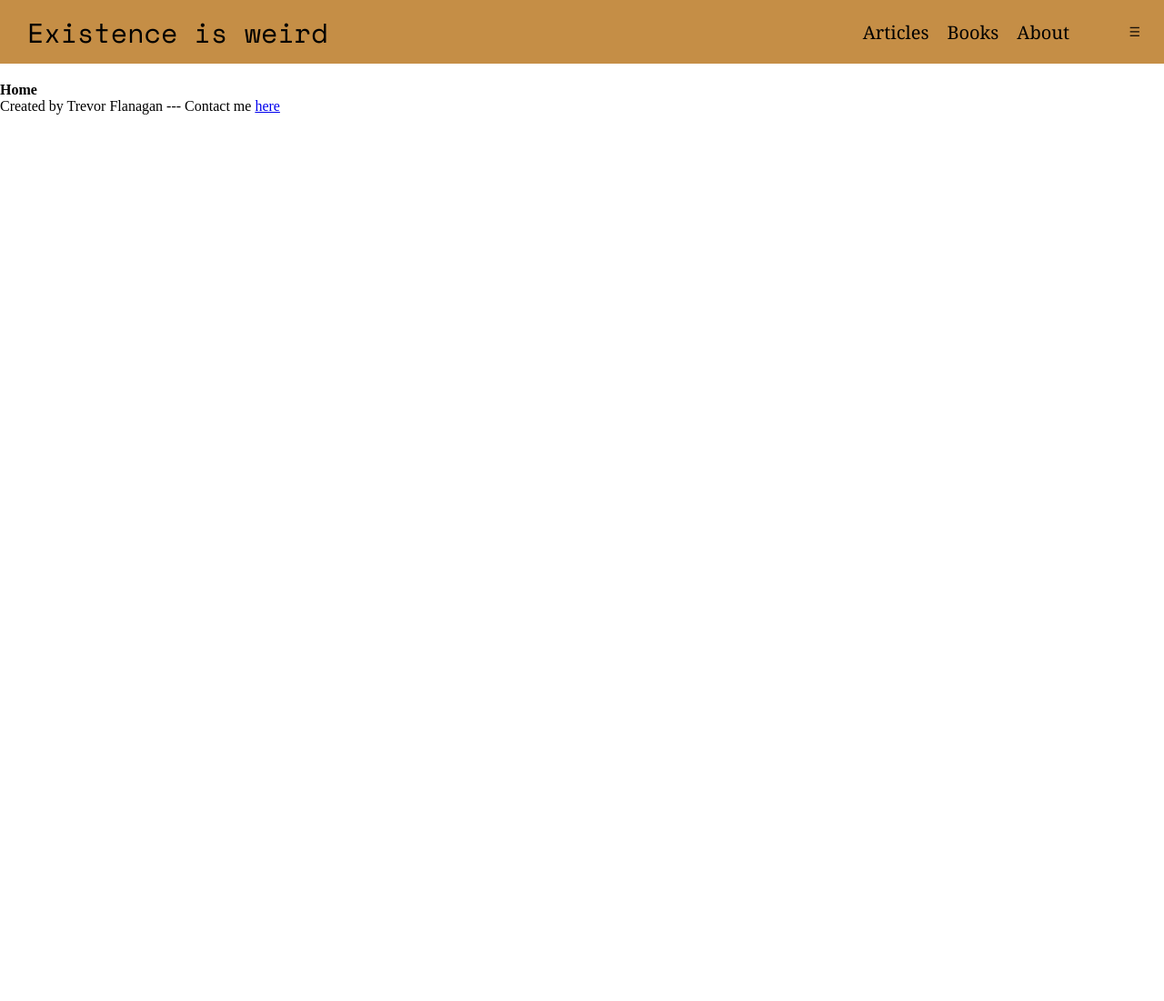
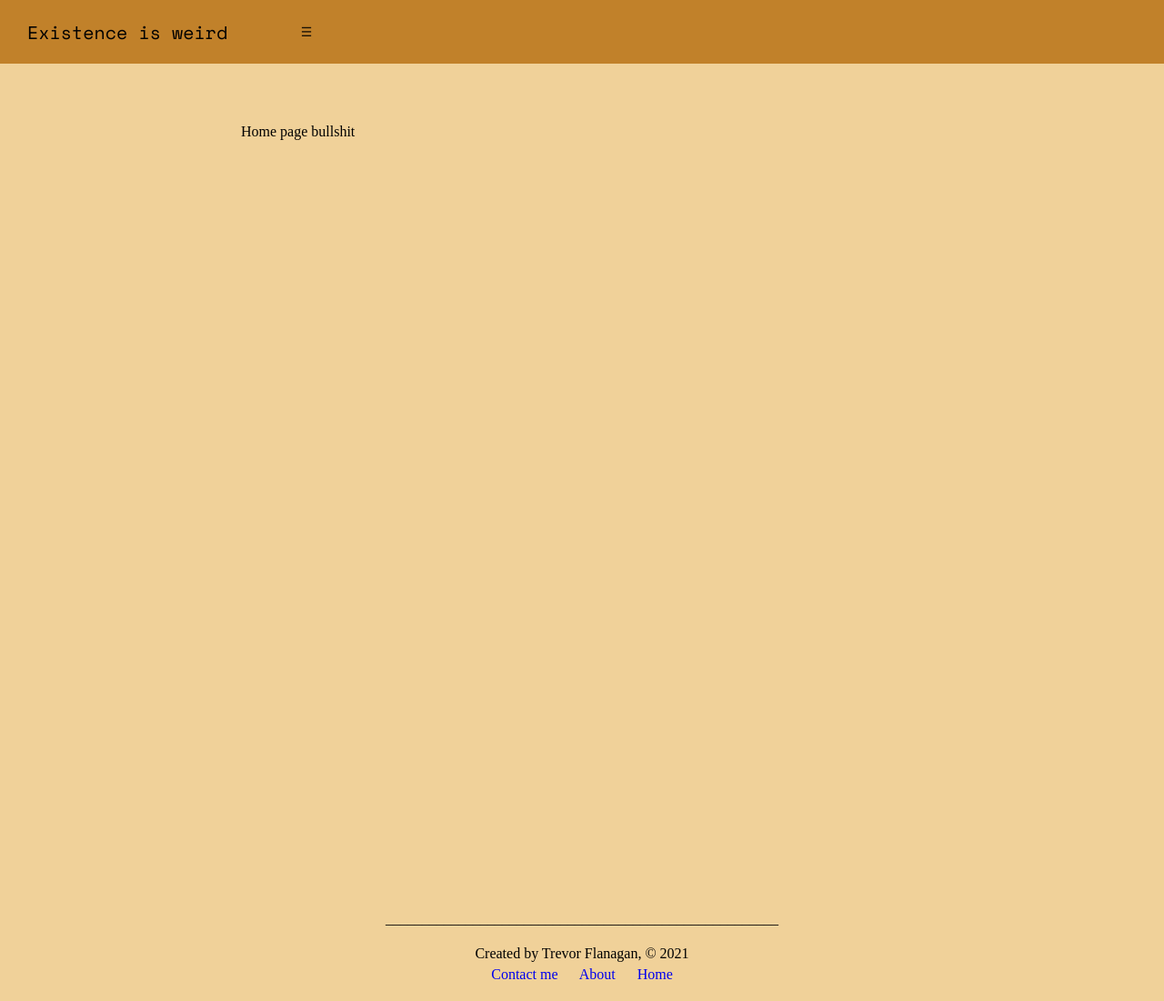
Before and after one commit to travisf131/gatsby-writing-site, a Gatsby site: page / in a window 1280 px wide. Shown: the whole page at 91% size. Before the commit the page ends 800 px from the top, so only its background shows below. Built offline with nearby package versions, Linux system fonts and the light colour scheme; Gatsby itself is replaced by a stand-in of ours.

Commit message:
updated styling

```diff
--- a/src/components/footer.js
+++ b/src/components/footer.js
@@ -1,11 +1,20 @@
 import React from "react";
-import { container, font, link, links, hamburger, HamburgerLink } from '../components/styles/header.module.css';
+import { footer, divider, footerLinks, link } from '../components/styles/footer.module.css';
 import { Link } from 'gatsby';
 import { Menu, MenuItem, Button } from '@material-ui/core';
 
 const Footer = () => {
     return (
-        <div>Created by Trevor Flanagan --- Contact me <Link to="../contact">here</Link></div>
+       <>
+         <div className={divider}>______________________________________________________ </div>
+         <div className={footer}>Created by Trevor Flanagan, © 2021 </div>
+         <div className={footerLinks}>
+           <div>
+           <Link className={link} to="../contact"> Contact me</Link>
+           <Link className={link} to="../about"> About</Link>
+           <Link className={link} to="../"> Home</Link></div>
+         </div>
+       </>
     )
 }
 
--- a/src/components/layout.js
+++ b/src/components/layout.js
@@ -1,13 +1,17 @@
 import React from "react";
 import Header from './header';
 import Footer from './footer';
+import './styles/global.css';
+import { container } from './styles/layout.module.css';
 
 const Layout = (props) => {
     return (
         <>
-            <Header />
+        <Header />
+            <div className={container}>
             {props.children}
-            <Footer />
+            </div>
+        <Footer />
         </>
     )
 }
--- /dev/null
+++ b/src/components/styles/footer.module.css
@@ -0,0 +1,28 @@
+.footer {
+    width: 100%;
+    margin-top: 20px;
+    display: flex;
+    flex-direction: column;
+    align-items: center;
+}
+
+.link {
+    text-decoration: none;
+    margin-right: 10px;
+    margin-left: 10px;
+}
+
+.footerLinks {
+    display: flex;
+    flex-direction: column;
+    align-items: center;
+    margin-top: 5px;
+    margin-bottom: 20px;
+}
+
+.divider {
+    display: flex;
+    flex-direction: column;
+    align-items: center;
+    margin-top: 50px;
+}
--- a/src/components/styles/global.css
+++ b/src/components/styles/global.css
@@ -1,3 +1,3 @@
 body {
-    background-color: #ebddc7;
+    background-color: #f0d199;
 }
--- a/src/components/styles/header.module.css
+++ b/src/components/styles/header.module.css
@@ -11,7 +11,7 @@
 .container {
     background-color: rgba(175, 100, 1, 0.726);
     height: 70px;
-    margin-bottom: 20px;
+    margin-bottom: 50px;
     padding: 0;
 
     display: flex;
@@ -35,6 +35,10 @@
     font-family: Georgia, 'Times New Roman', Times, serif;
 }
 
+.link:hover {
+    color: #f0d199;
+}
+
 .hamburger {
     display: none;
 }
@@ -51,7 +55,7 @@
     padding-right: 30px;
 }
 
-@media screen and (max-width: 700px) {
+@media screen and (min-width: 0px) and (max-width: 700px) {
     .links {
         display: none;
     }
@@ -64,3 +68,17 @@
         font-size: 22px;
     }
   }
+
+  @media screen and (min-width: 701px) and (max-width: 3000px) {
+    .links {
+        display: none;
+    }
+    .hamburger {
+        display: none;
+        margin-left: auto;
+        margin-right: 30px;
+    }
+    .font {
+        font-size: 20px;
+    }
+  }
--- /dev/null
+++ b/src/components/styles/layout.module.css
@@ -0,0 +1,8 @@
+.container {
+    margin: 0 auto;
+    max-width: 750px;
+    padding: 1rem;
+    text-align: justify;
+
+    min-height: 100vh;
+}
--- a/src/pages/index.js
+++ b/src/pages/index.js
@@ -8,7 +8,7 @@ const Home = () => {
         <>
             <Layout>
                 <div>
-                    <h1>Home</h1>
+                    <p>Home page bullshit</p>
                 </div>
             </Layout>
         </>
```
